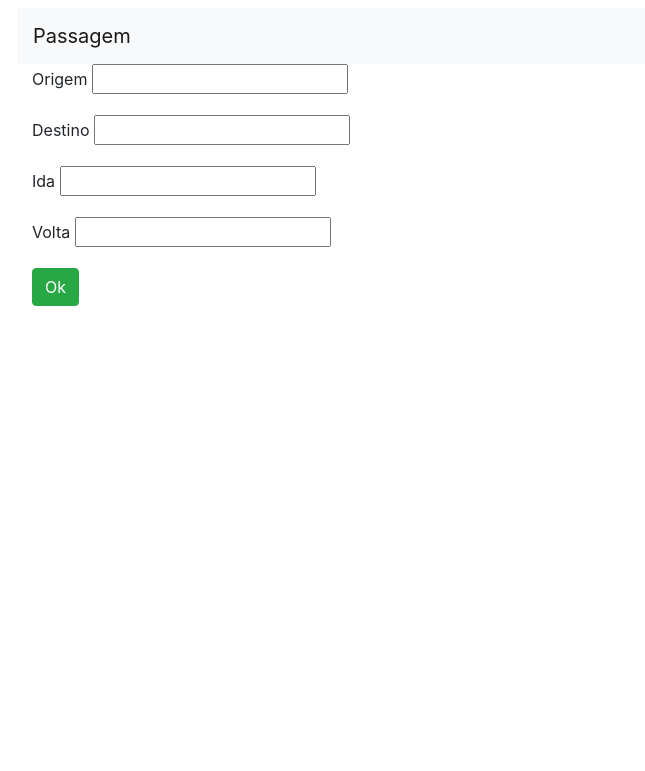
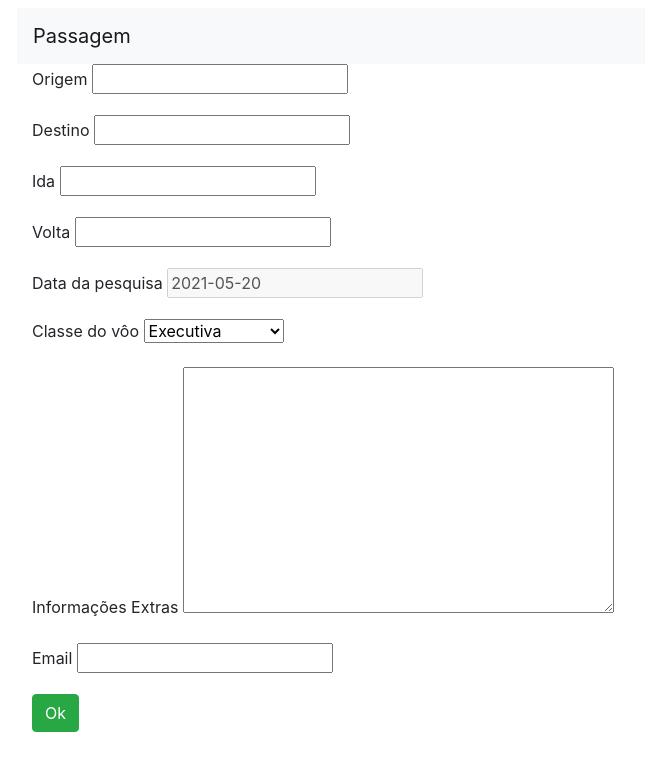
Before and after one commit to LucasPires50/formularioDjango, a Django app: page / in a window 1280 px wide. Shown: the top 771 px of the page, without its empty margins (68-713 px from the left). Run offline with Django 3.2, Linux system fonts and the light colour scheme; some libraries are stand-ins or nearby versions.

Commit message:
Novos campos

```diff
--- /dev/null
+++ b/passagens/classe_viagem.py
@@ -0,0 +1,5 @@
+tipos_de_classe = {
+    (1, 'Econômica'),
+    (2, 'Executiva'),
+    (3, 'Primeira Classe')
+}
--- a/passagens/forms.py
+++ b/passagens/forms.py
@@ -1,8 +1,19 @@
 from django import forms
 from tempus_dominus.widgets import DatePicker
+from datetime import datetime
+from passagens.classe_viagem import tipos_de_classe
 
 class PassagemForms(forms.Form):
     origem = forms.CharField(label='Origem', max_length=100)
     destino = forms.CharField(label='Destino', max_length=100)
     data_ida = forms.DateField(label='Ida', widget=DatePicker())
     data_volta = forms.DateField(label='Volta', widget=DatePicker())
+    data_pesquisa = forms.DateField(label='Data da pesquisa', disabled=True, initial=datetime.today)
+    classe_viagem = forms.ChoiceField(label='Classe do vôo', choices=tipos_de_classe)
+    informacoes = forms.CharField(
+        label='Informações Extras',
+        max_length=200,
+        widget=forms.Textarea(),
+        required=False
+    )
+    email = forms.EmailField(label='Email', max_length=150)
--- a/templates/minha_consulta.html
+++ b/templates/minha_consulta.html
@@ -5,5 +5,9 @@
 <p>Sua destino é: {{ form.destino.value }}</p>
 <p>Sua data de ida é: {{ form.data_ida.value }}</p>
 <p>Sua data de volta é: {{ form.data_volta.value }}</p>
+<p>Pesquisa realizada em: {{ form.data_pesquisa.value }}</p>
+<p>Classe de vôo: {{ form.classe_viagem.value }}</p>
+<p>Informações extras: {{ form.informacoes.value }}</p>
+<p>Email: {{ form.email.value }}</p>
 
 {% endblock %}
```
